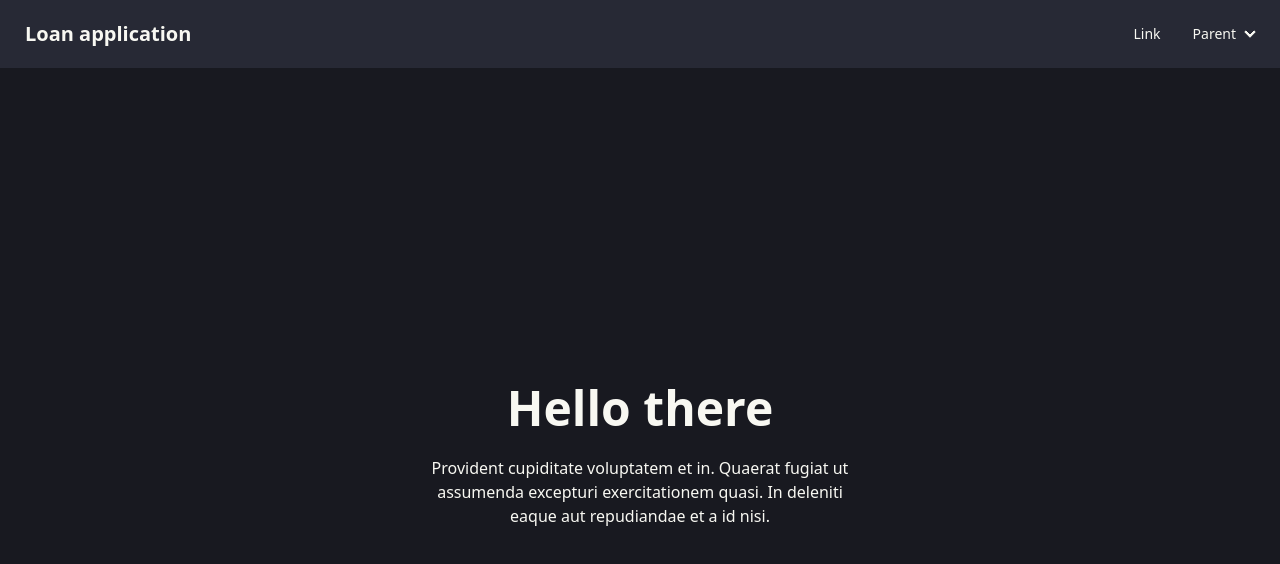
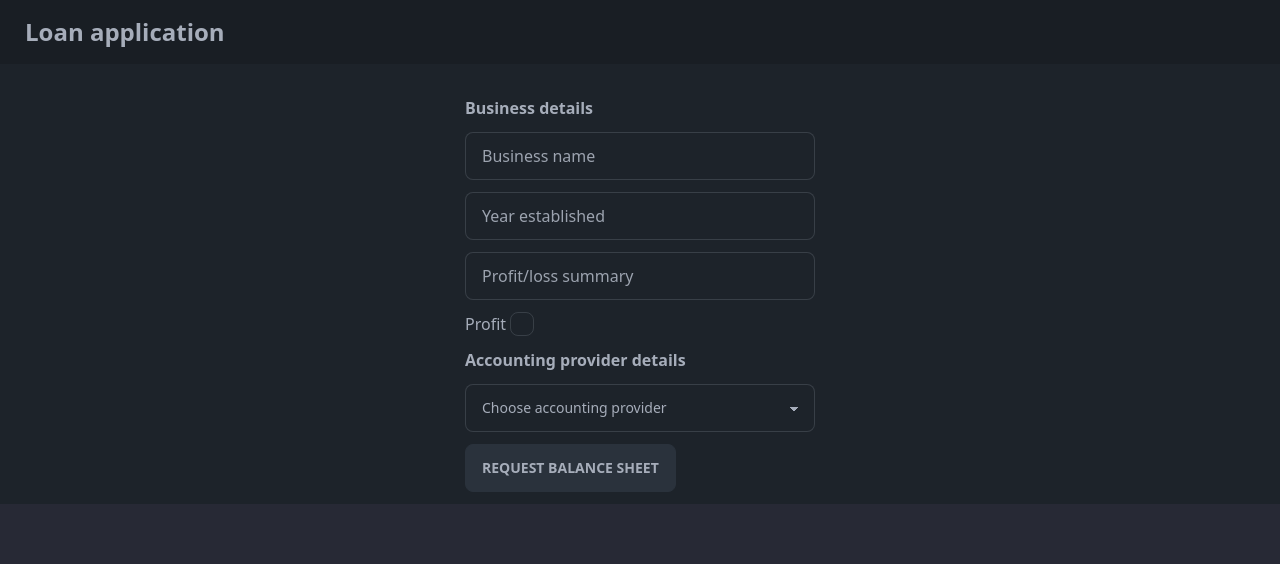
Before and after one commit to HariKrishna-28/loan-application, a Next.js app in the folder frontend/: page / in a window 1280 px wide. Shown: the top 564 px of the page. Built offline with nearby package versions, Linux system fonts and the light colour scheme.

Commit message:
add components

```diff
--- a/frontend/src/app/layout.tsx
+++ b/frontend/src/app/layout.tsx
@@ -15,7 +15,7 @@ export default function RootLayout({
 }) {
   return (
     <html lang="en">
-      <body data-theme="dracula" >
+      <body data-theme="dark" >
         <Navbar />
         {children}
       </body>
--- a/frontend/src/app/page.tsx
+++ b/frontend/src/app/page.tsx
@@ -1,20 +1,53 @@
 "use client"
 
-import { Navbar } from "@/components"
+import { accountingProviders } from "@/components/Constants/AccountingProviderOptions"
 
 export default function Home() {
 
+  const handleSubmit = (e: React.SyntheticEvent) => {
+    e.preventDefault()
+  }
+
+
   return (
-    <main >
-      {/* <Navbar /> */}
-      <div className="hero min-h-screen bg-base-200">
-        <div className="hero-content text-center">
-          <div className="max-w-md">
-            <h1 className="text-5xl font-bold">Hello there</h1>
-            <p className="py-6">Provident cupiditate voluptatem et in. Quaerat fugiat ut assumenda excepturi exercitationem quasi. In deleniti eaque aut repudiandae et a id nisi.</p>
+    <main>
+
+      {/* form content */}
+      <div className="flex flex-col p-3 gap-2 items-center mt-5 justify-center w-full">
+        <form onSubmit={handleSubmit}>
+          <p className="font-lg font-bold">
+            Business details
+          </p>
+          <div className="flex flex-col gap-3 mt-3">
+            <input type="text" placeholder="Business name" className="input input-bordered w-[350px]" />
+            <input type="text" placeholder="Year established" className="input input-bordered w-[350px]" />
+            <input type="text" placeholder="Profit/loss summary" className="input input-bordered w-[350px]" />
+            <div className="flex flex-row items-center gap-1">
+              <label htmlFor="profit-loss">Profit</label>
+              <input type="checkbox" id="profit-loss" className="checkbox" />
+            </div>
+
+            <p className="font-lg font-bold">
+              Accounting provider details
+            </p>
+            <select className="select select-bordered w-[350px]">
+              <option disabled selected>Choose accounting provider</option>
+              {
+                accountingProviders.map((provider: string, index: number) => {
+                  return <option key={index} value={provider}>
+                    {provider}
+                  </option>
+                })
+              }
+            </select>
           </div>
-        </div>
+          <button className="btn btn-neutral mt-3">
+            Request balance sheet
+          </button>
+        </form>
       </div>
+
+
     </main>
   )
 }
--- /dev/null
+++ b/frontend/src/components/Constants/AccountingProviderOptions.ts
@@ -0,0 +1 @@
+export const accountingProviders = ["Xero", "MYOB "];
--- a/frontend/src/components/Navigation/Navbar.tsx
+++ b/frontend/src/components/Navigation/Navbar.tsx
@@ -2,15 +2,17 @@ import React from 'react'
 
 
 const Navbar = () => {
+
     return (
-        <div className="navbar bg-base-100">
+        <div className="navbar bg-base-200">
             <div className="flex-1">
-                <a className="btn btn-ghost normal-case text-xl">
+                <a className="btn btn-ghost normal-case font-bold text-2xl">
                     Loan application
                 </a>
             </div>
             <div className="flex-none">
-                <ul className="menu menu-horizontal px-1">
+
+                {/* <ul className="menu menu-horizontal px-1">
                     <li><a>Link</a></li>
                     <li>
                         <details>
@@ -23,7 +25,7 @@ const Navbar = () => {
                             </ul>
                         </details>
                     </li>
-                </ul>
+                </ul> */}
             </div>
         </div>
     )
--- /dev/null
+++ b/frontend/src/components/types/Business.ts
@@ -0,0 +1,5 @@
+export interface BusinessType {
+  name: string;
+  yearEst: number;
+  profitOrLoss: number;
+}
--- a/frontend/tailwind.config.ts
+++ b/frontend/tailwind.config.ts
@@ -17,7 +17,7 @@ const config: Config = {
   },
   plugins: [require("daisyui")],
   daisyui: {
-    themes: ["dracula"],
+    themes: ["dracula", "dark"],
   },
 };
 export default config;
```
